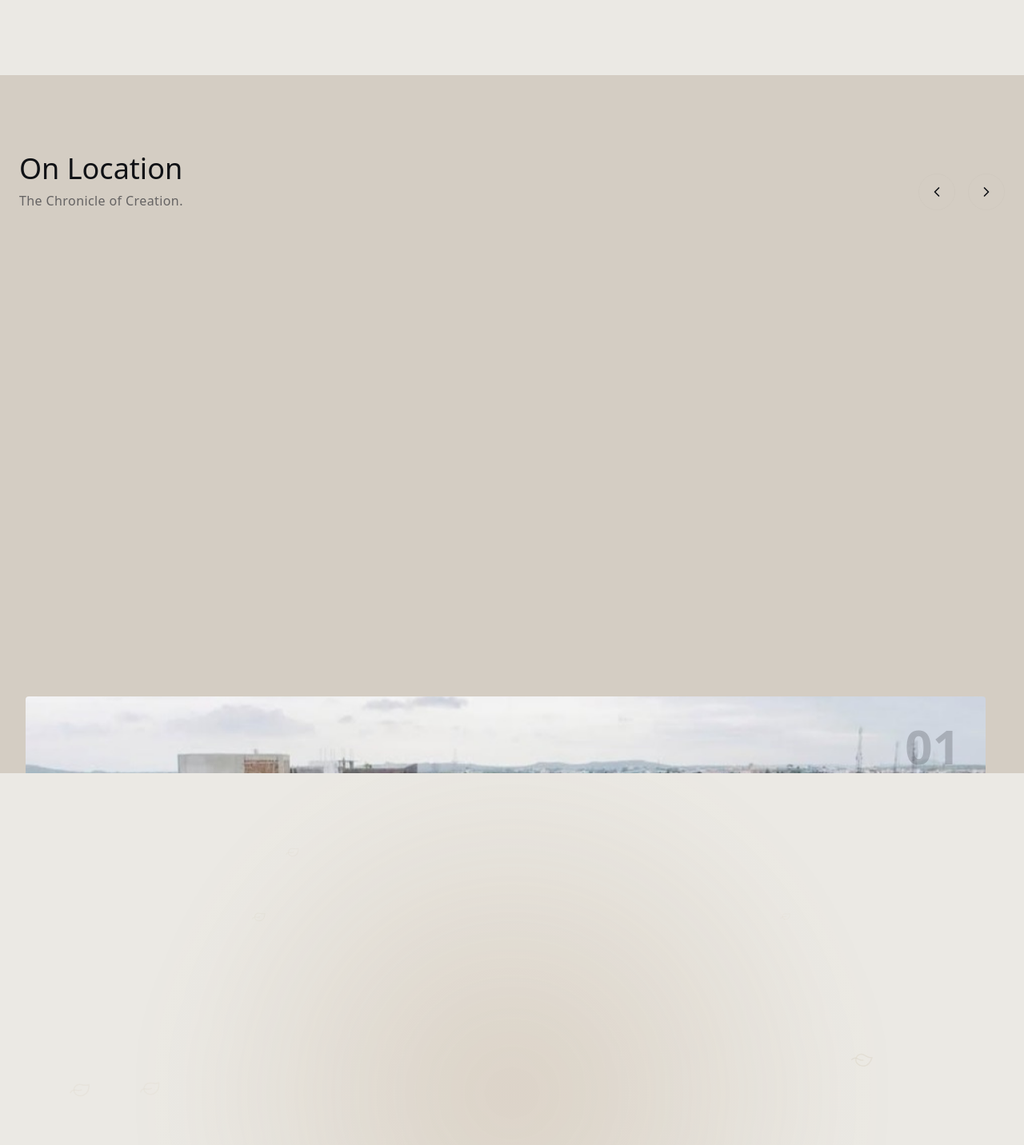
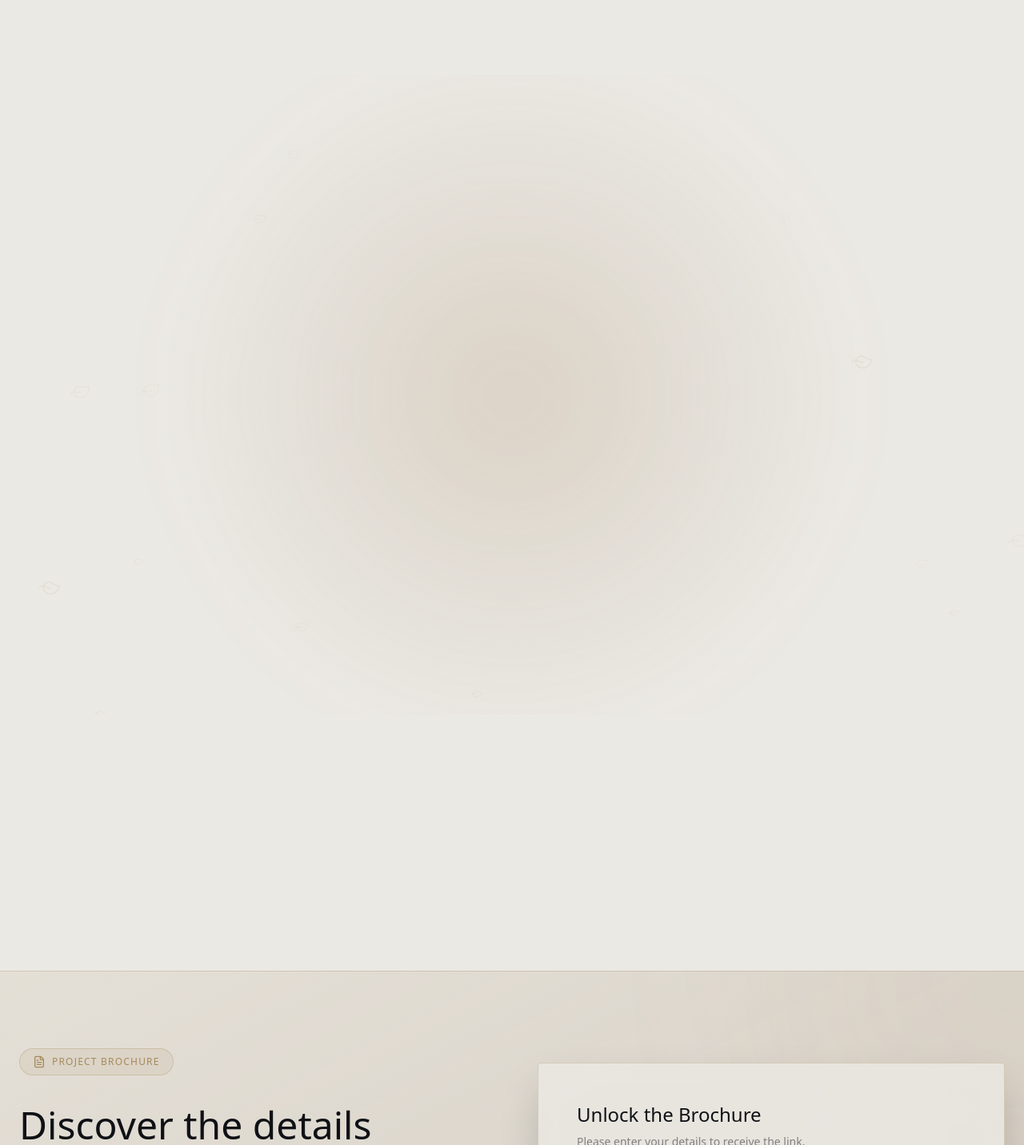
Before and after one commit to shubhamshinde2122/Maulii-green-park, a Next.js app: page / in a window 1280 px wide. Shown: the part 1938-3370 px from the top of the page at 80% size. Built offline with nearby package versions, Linux system fonts and the light colour scheme.

Commit message:
chore: removed site chronicle section

```diff
--- a/src/app/page.tsx
+++ b/src/app/page.tsx
@@ -12,14 +12,12 @@ import { Lifestyle } from "@/components/Lifestyle";
 import { FAQ } from "@/components/FAQ";
 import { BeforeAfter } from "@/components/BeforeAfter";
 import { WhatsAppWidget } from "@/components/WhatsAppWidget";
-import { SiteChronicle } from "@/components/SiteChronicle";
 
 export default function Home() {
   return (
     <main className="bg-midnight-silt min-h-screen">
       <Hero />
       <TrustSystem />
-      <SiteChronicle />
       <Story />
       <Brochure />
       <MasterPlan />
--- a/src/components/SiteChronicle.tsx
+++ /dev/null
@@ -1,160 +0,0 @@
-"use client";
-
-import { motion, useScroll, useTransform } from "framer-motion";
-import { useRef, useState } from "react";
-import { ChevronLeft, ChevronRight, MapPin } from "lucide-react";
-import TextReveal from "./TextReveal";
-
-const slides = [
-    {
-        id: 1,
-        image: "/images/client/uploaded_image_0_1767759122908.jpg",
-        title: "Structural Integrity",
-        subtitle: "Phase 1 - Slab Casting Complete",
-        location: "Block A"
-    },
-    {
-        id: 2,
-        image: "/images/client/uploaded_image_1_1767759122908.jpg",
-        title: "The Vision",
-        subtitle: "Master Plan Aerial View",
-        location: "Campus Overview"
-    },
-    {
-        id: 3,
-        image: "/images/client/uploaded_image_2_1767759122908.jpg",
-        title: "Precision Engineering",
-        subtitle: "Brickwork in Progress",
-        location: "Block B"
-    },
-    {
-        id: 4,
-        image: "/images/client/uploaded_image_3_1767759122908.jpg",
-        title: "Rising Heights",
-        subtitle: "Podium Level Construction",
-        location: "Central Wing"
-    },
-    {
-        id: 5,
-        image: "/images/client/uploaded_image_4_1767759122908.jpg",
-        title: "Future Residents",
-        subtitle: "100+ Happy Families",
-        location: "Community"
-    }
-];
-
-export function SiteChronicle() {
-    const [currentIndex, setCurrentIndex] = useState(0);
-
-    const nextSlide = () => {
-        setCurrentIndex((prev) => (prev + 1) % slides.length);
-    };
-
-    const prevSlide = () => {
-        setCurrentIndex((prev) => (prev - 1 + slides.length) % slides.length);
-    };
-
-    return (
-        <section className="bg-charcoal py-24 relative overflow-hidden border-t border-mist/5">
-            <div className="max-w-7xl mx-auto px-6 mb-12 flex justify-between items-end">
-                <div>
-                    <h2 className="font-serif text-4xl text-raw-silk mb-2">
-                        <TextReveal>On Location</TextReveal>
-                    </h2>
-                    <p className="font-sans text-warm-stone/60 tracking-wide">The Chronicle of Creation.</p>
-                </div>
-
-                {/* Navigation Buttons */}
-                <div className="flex gap-4">
-                    <button
-                        onClick={prevSlide}
-                        className="p-3 rounded-full border border-mist/20 text-raw-silk hover:bg-burnished-bronze hover:text-midnight-silt transition-colors"
-                    >
-                        <ChevronLeft className="w-5 h-5" />
-                    </button>
-                    <button
-                        onClick={nextSlide}
-                        className="p-3 rounded-full border border-mist/20 text-raw-silk hover:bg-burnished-bronze hover:text-midnight-silt transition-colors"
-                    >
-                        <ChevronRight className="w-5 h-5" />
-                    </button>
-                </div>
-            </div>
-
-            {/* Cinematic Slider */}
-            <div className="w-full h-[60vh] md:h-[70vh] relative pl-6 md:pl-[max(2rem,calc((100vw-80rem)/2))]">
-                <motion.div
-                    className="flex gap-8 h-full"
-                    animate={{ x: `-${currentIndex * 400}px` }} // Simplified translation for demo, usually calculate width
-                // Ideally use a proper carousel logic, but basic translation works for "Strip" feel if fixed width.
-                // Or better: Current slide is large, others peek.
-                // Let's do a "Focus" layout where active slide is big.
-                >
-                    {/* Actually, let's just show ONE huge active slide and previews?
-                       User asked for "Slides". Let's do a pure horizontal scroll container.
-                   */}
-                </motion.div>
-
-                {/* Re-implementing as a simpler "Active Slide" View for maximum "Cinematic" impact */}
-                <div className="relative w-full h-full pr-6 md:pr-12">
-                    <motion.div
-                        key={currentIndex}
-                        initial={{ opacity: 0, scale: 0.95 }}
-                        animate={{ opacity: 1, scale: 1 }}
-                        transition={{ duration: 0.8, ease: "circOut" }}
-                        className="relative w-full h-full rounded-sm overflow-hidden group"
-                    >
-                        {/* Ken Burns Image */}
-                        <motion.img
-                            src={slides[currentIndex].image}
-                            alt={slides[currentIndex].title}
-                            initial={{ scale: 1 }}
-                            animate={{ scale: 1.1 }}
-                            transition={{ duration: 10, ease: "linear" }}
-                            className="absolute inset-0 w-full h-full object-cover"
-                        />
-
-                        {/* Overlay Gradient */}
-                        <div className="absolute inset-0 bg-gradient-to-t from-midnight-silt/90 via-transparent to-transparent" />
-
-                        {/* Content */}
-                        <div className="absolute bottom-0 left-0 p-8 md:p-16 w-full">
-                            <motion.div
-                                initial={{ y: 20, opacity: 0 }}
-                                animate={{ y: 0, opacity: 1 }}
-                                transition={{ delay: 0.3 }}
-                                className="flex items-center gap-2 text-burnished-bronze mb-4"
-                            >
-                                <MapPin className="w-4 h-4" />
-                                <span className="text-xs uppercase tracking-widest">{slides[currentIndex].location}</span>
-                            </motion.div>
-
-                            <motion.h3
-                                initial={{ y: 20, opacity: 0 }}
-                                animate={{ y: 0, opacity: 1 }}
-                                transition={{ delay: 0.4 }}
-                                className="font-serif text-4xl md:text-6xl text-raw-silk mb-2"
-                            >
-                                {slides[currentIndex].title}
-                            </motion.h3>
-
-                            <motion.p
-                                initial={{ y: 20, opacity: 0 }}
-                                animate={{ y: 0, opacity: 1 }}
-                                transition={{ delay: 0.5 }}
-                                className="font-sans text-warm-stone/80 text-lg"
-                            >
-                                {slides[currentIndex].subtitle}
-                            </motion.p>
-                        </div>
-
-                        {/* Slide Counter */}
-                        <div className="absolute top-8 right-8 text-raw-silk/20 font-serif text-6xl font-bold">
-                            0{currentIndex + 1}
-                        </div>
-                    </motion.div>
-                </div>
-            </div>
-        </section>
-    );
-}
```
